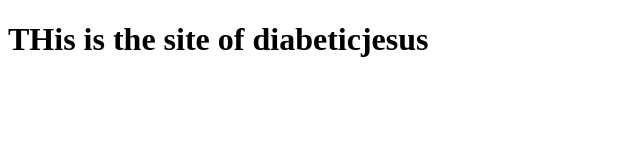
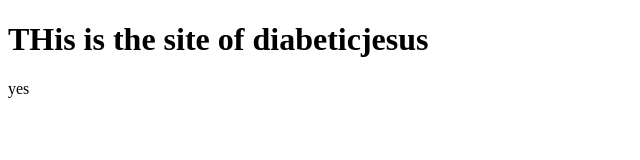
Before and after one commit to supercooldude69/diabeticjesus, a plain HTML site: page index.html in a window 1280 px wide. Shown: the full height of the page, 0-640 px from the left. Drawn offline with Linux system fonts and the light colour scheme.

Commit message:
Update index.html

```diff
--- a/index.html
+++ b/index.html
@@ -1,2 +1,5 @@
 <!DOCTYPE html>
+<html>
 <h1>THis is the site of diabeticjesus</h1>
+<p>yes</p>
+</html>
```
